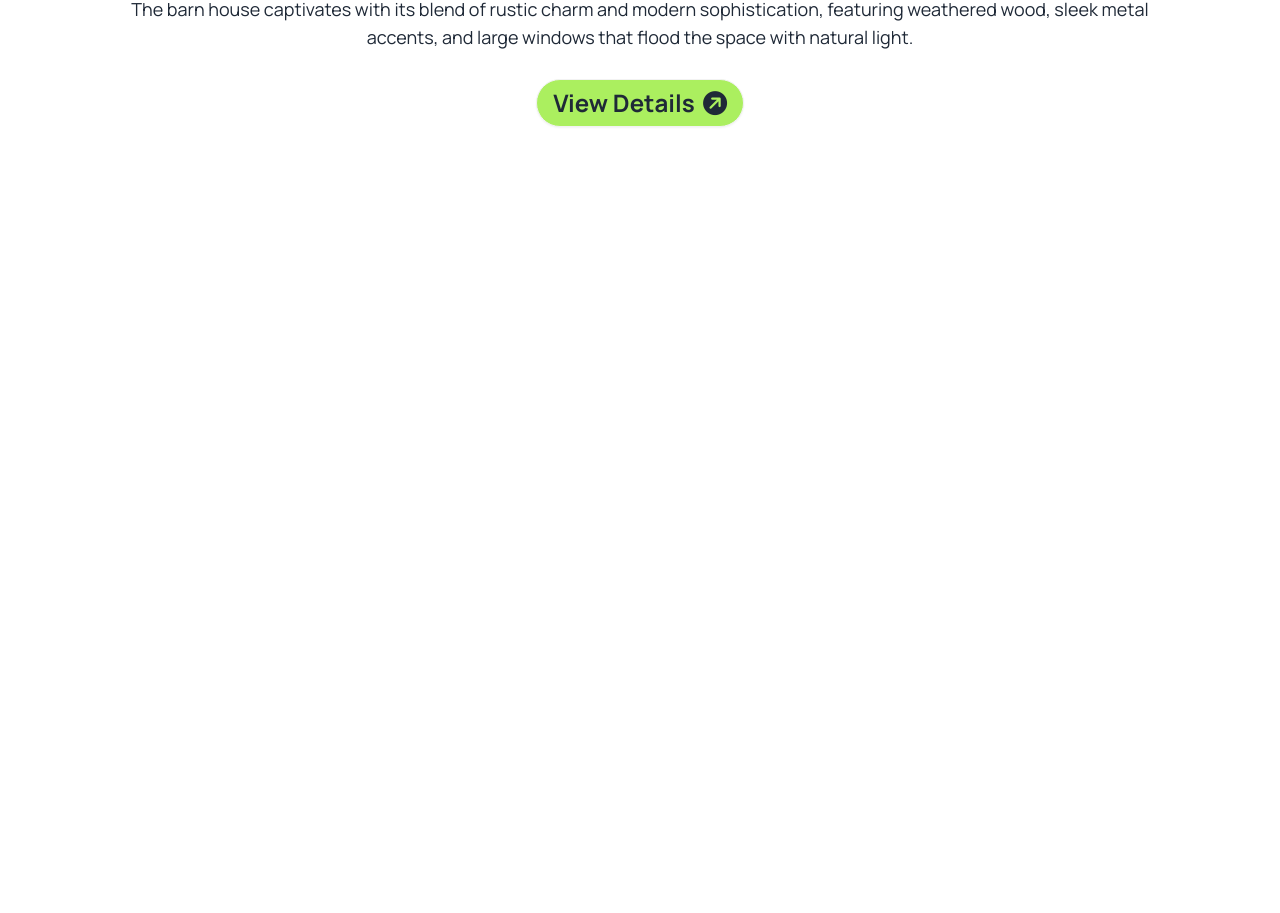
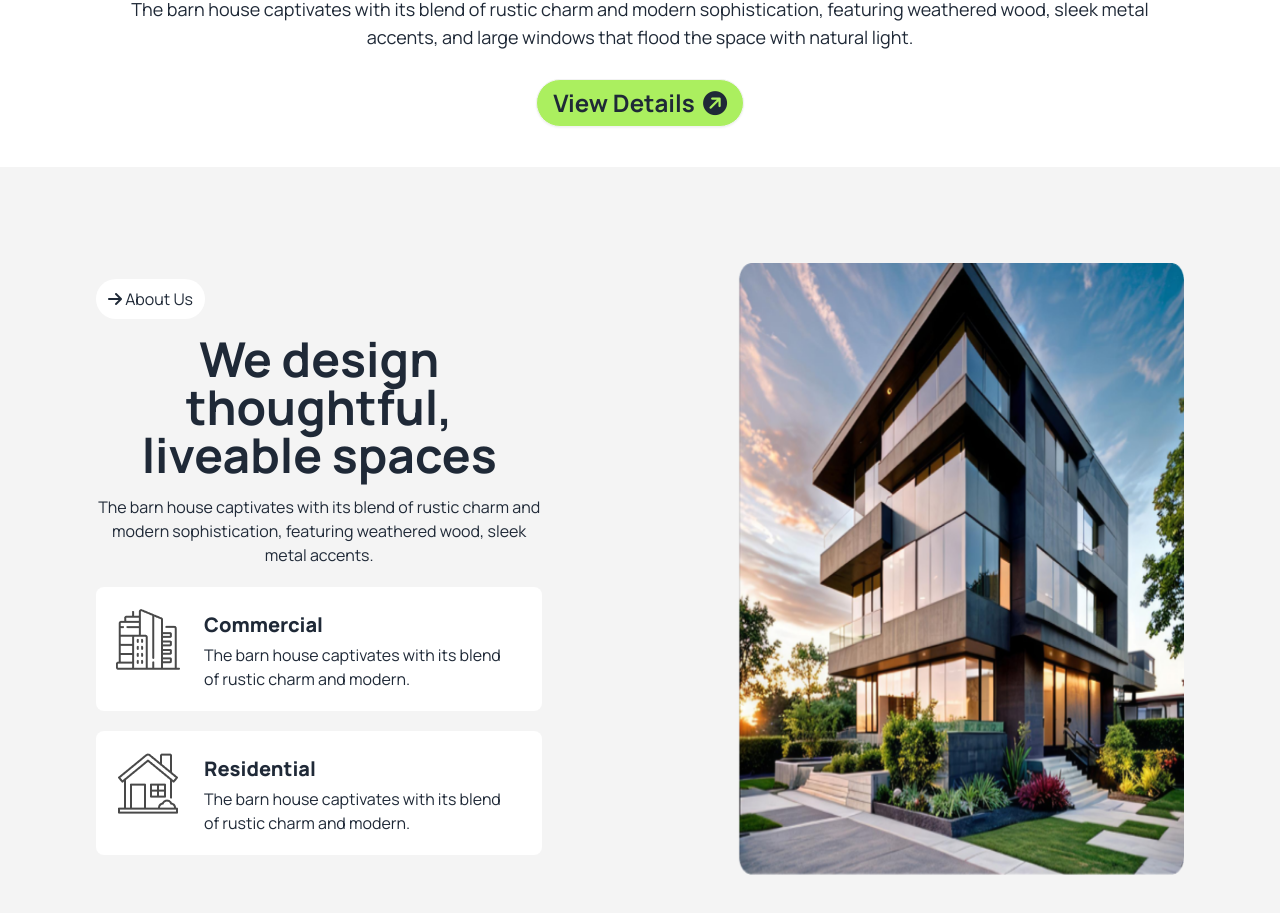
Before and after one commit to Morshed7/Assignment-3, a plain HTML site: page index.html in a window 1280 px wide. Shown: the part 655-1568 px from the top of the page. Before the commit the page ends 806 px from the top, so only its background shows below. Drawn offline with nearby package versions, Linux system fonts and the light colour scheme.

Commit message:
About Section added

```diff
--- a/index.html
+++ b/index.html
@@ -53,7 +53,7 @@
 
 </head>
 <body class="font-manrope">
-    <header class="container mx-auto banner-bg">
+    <header class="md:container mx-auto banner-bg">
       <!-- navbar section -->
       <nav class="">
         <div class="navbar bg-base-100 ">
@@ -112,9 +112,9 @@
 
 
       <!-- banner Section -->
-      <section class="container mx-auto text-center my-6">
+      <section class="md:container mx-auto text-center my-6">
         <div class="mx-auto py-4">
-          <img src="assets/banner.png" class="mx-auto" alt="">
+          <img src="assets/banner.png" class="mx-auto hidden sm:block" alt="">
         </div>
         <div class="">
           <h1 class="text-6xl font-bold mt-5">A barn house of this design has a <br>striking appearance</h1>
@@ -132,6 +132,34 @@
     </header>
 
     <main>
+      <!-- ---------------About Section ---------------------->
+      <Section class="md:container mx-auto my-10 bg-banner-bg lg:flex gap-1">
+        <div class="lg:p-24 lg:w-[50%]">
+          <img src="assets/Vector.png" class=" hidden ml-[-50px] " alt="">
+          <button class="bg-white rounded-full py-2 px-2 pl-3 pr-3 my-4"><i class="fa-solid fa-arrow-right"></i> About Us</button>
+          <h2 class="text-center lg:text-5xl font-bold text-3xl">We design thoughtful, <br> liveable spaces</h2>
+          <p class="my-4 lg:text-base text-center text-xs">The barn house captivates with its blend of rustic charm and <br> modern sophistication, featuring weathered wood, sleek metal accents.</p>
+          <div class="flex gap-6 bg-white w-[100%] rounded-lg pl-5 py-5 px-5 my-5">
+            <div class=""><img src="assets/commercial.png" alt=""></div>
+            <div class="">
+              <h4 class="font-black text-xl py-1">Commercial</h4>
+              <p class="text-base">The barn house captivates with its blend <br> of rustic charm and modern.</p>
+            </div>
+          </div>
+          <div class="flex gap-6 bg-white w-[100%] rounded-lg pl-5 py-5 px-5 my-5">
+            <div class=""><img src="assets/residential.png" alt=""></div>
+            <div class="">
+              <h4 class="font-black text-xl py-1">Residential</h4>
+              <p class="text-base">The barn house captivates with its blend <br> of rustic charm and modern.</p>
+            </div>
+          </div>
+        </div>
+        <div class="w-[50%]">
+          <img src="assets/Rectangle.png" class=" lg:p-24 w-full h-full" alt="">
+        </div>
+
+      </Section>
+
 
     </main>
 
```
